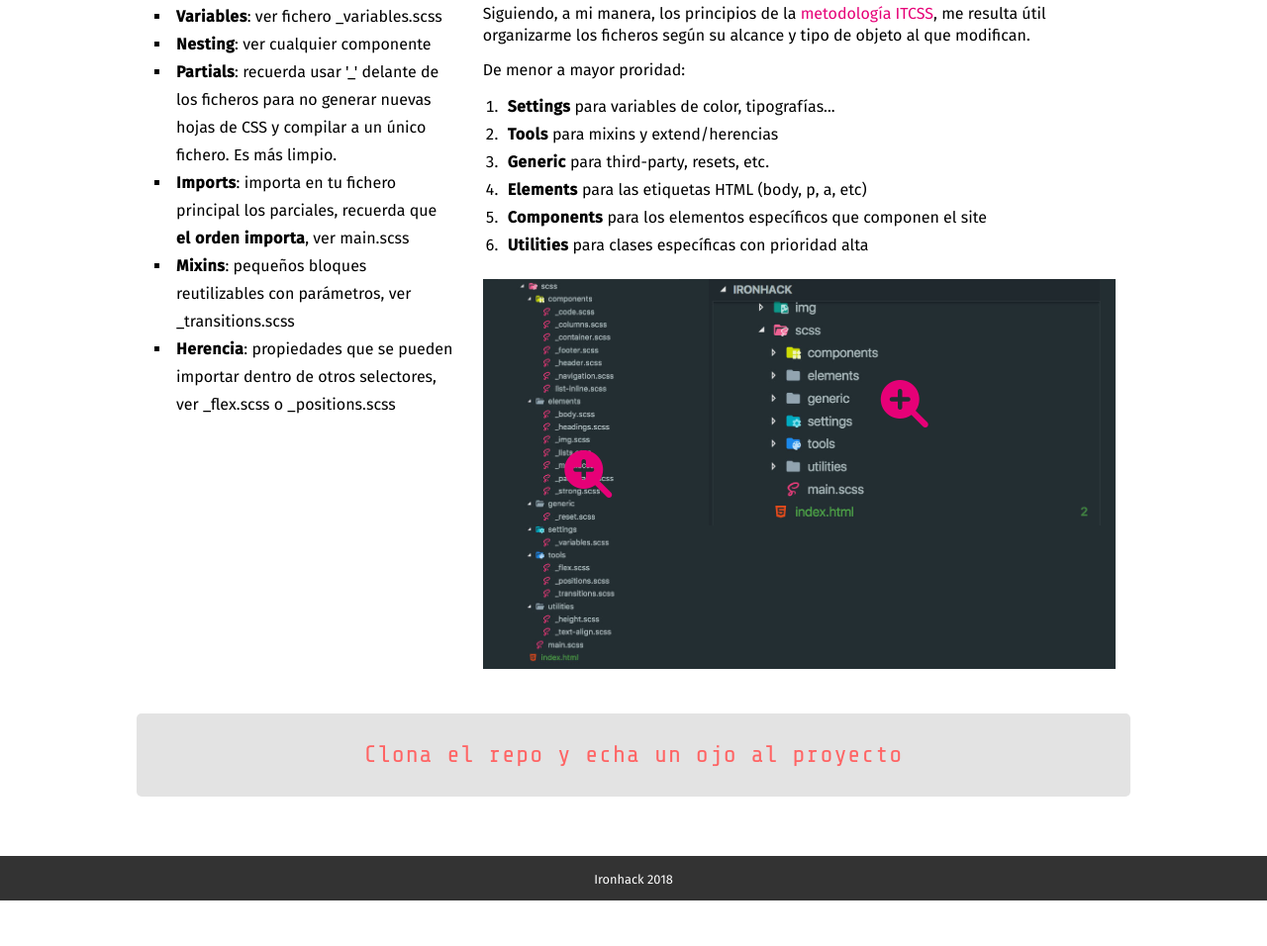
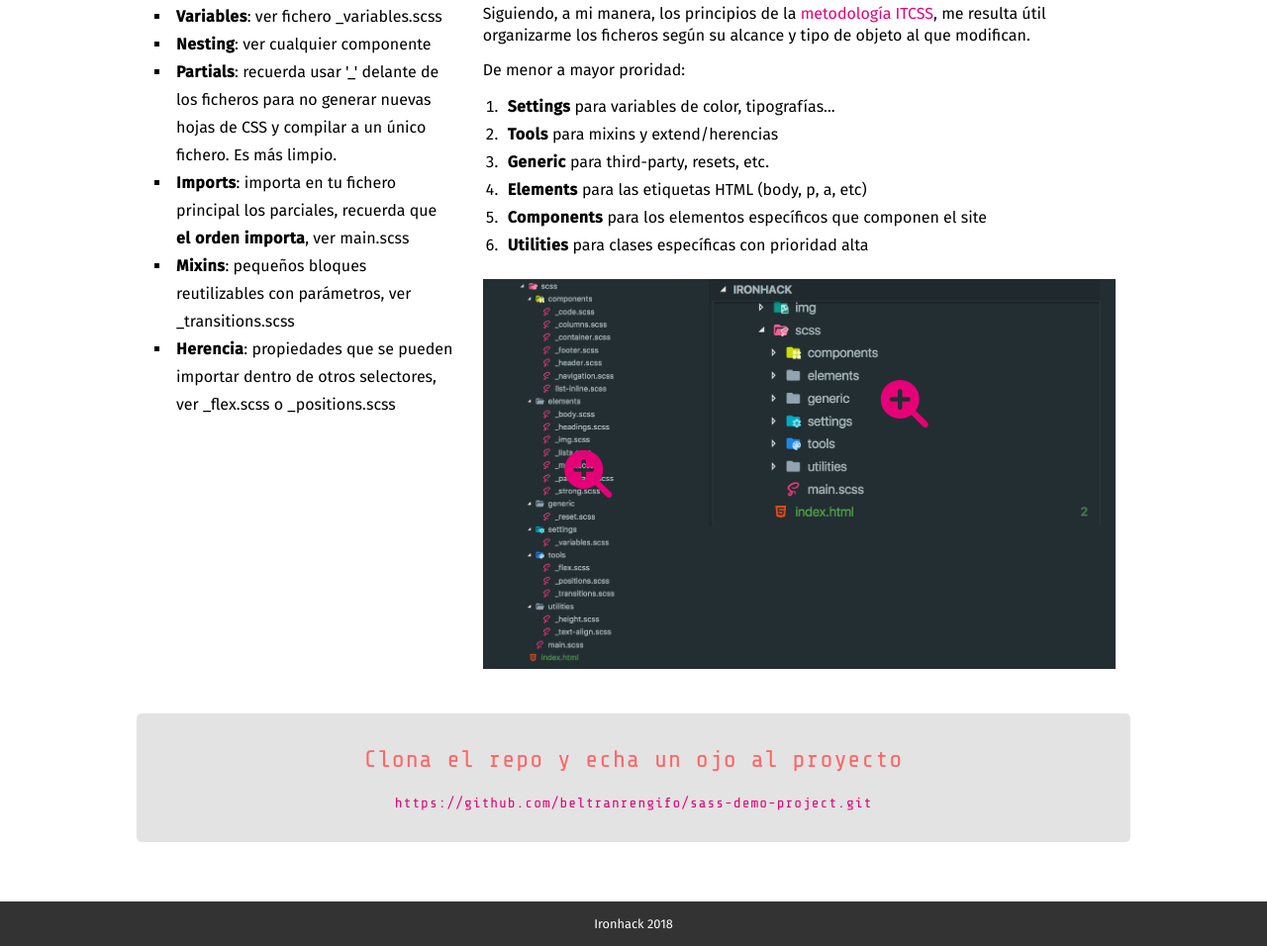
Before and after one commit to beltranrengifo/sass-demo-project, a plain HTML site: page index.html in a window 1280 px wide. Shown: the part 537-1493 px from the top of the page at 99% size. Before the commit the page ends 1447 px from the top, so only its background shows below. Drawn offline with nearby package versions, Linux system fonts and the light colour scheme.

Commit message:
added repo

```diff
--- a/index.html
+++ b/index.html
@@ -128,7 +128,10 @@
         <section>
             <div class="container">
                 <div class="alert-message">
-                    Clona el repo y echa un ojo al proyecto
+                    <p>
+                        Clona el repo y echa un ojo al proyecto
+                    </p>
+                    <a href="https://github.com/beltranrengifo/sass-demo-project.git" target="_blank"><small>https://github.com/beltranrengifo/sass-demo-project.git</small></a>
                 </div>
             </div>
         </section>
--- a/scss/components/_alert-message.scss
+++ b/scss/components/_alert-message.scss
@@ -8,4 +8,7 @@
     background: $extra-light-grey;
     font-size: 1.5em;
     letter-spacing: 1px;
+    a {
+        font-size: .6em;
+    }
 }
```
Also changed, not shown: css/main.css, 1 other file.
